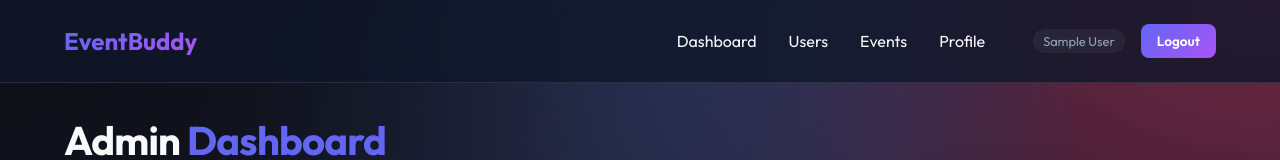
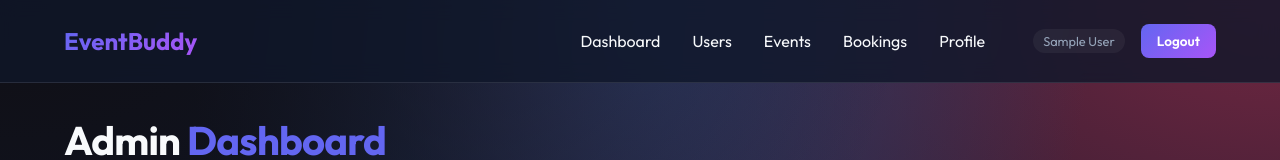
Before and after one commit to ChamikaShashipriya99/Enterprises-Event-Management-System-ITPM-Group-Project, a React (Vite) app in the folder frontend/: page /admin-dashboard in a window 1280 px wide. Shown: the top 160 px of the page. Built offline with nearby package versions, Linux system fonts and the light colour scheme; no server answers; sample sign-in values are in the browser's storage.

Commit message:
feat(booking): update Navbar with My Bookings and Check-In links

```diff
--- a/frontend/src/components/Navbar.jsx
+++ b/frontend/src/components/Navbar.jsx
@@ -49,6 +49,7 @@ const Navbar = () => {
                             <>
                                 <Link to="/student-dashboard" style={{ color: '#f8fafc', textDecoration: 'none' }}>Dashboard</Link>
                                 <Link to="/events" style={{ color: '#f8fafc', textDecoration: 'none' }}>Explore Events</Link>
+                                <Link to="/my-bookings" style={{ color: '#f8fafc', textDecoration: 'none' }}>My Bookings</Link>
                             </>
                         )}
                         {currentUser.role === 'organizer' && (
@@ -56,6 +57,7 @@ const Navbar = () => {
                                 <Link to="/organizer-dashboard" style={{ color: '#f8fafc', textDecoration: 'none' }}>Dashboard</Link>
                                 <Link to="/organizer-events" style={{ color: '#f8fafc', textDecoration: 'none' }}>My Events</Link>
                                 <Link to="/create-event" style={{ color: '#f8fafc', textDecoration: 'none' }}>Create Event</Link>
+                                <Link to="#" style={{ color: '#f8fafc', textDecoration: 'none' }}>Check-In</Link>
                             </>
                         )}
                         {currentUser.role === 'admin' && (
@@ -63,6 +65,7 @@ const Navbar = () => {
                                 <Link to="/admin-dashboard" style={{ color: '#f8fafc', textDecoration: 'none' }}>Dashboard</Link>
                                 <Link to="/admin/users" style={{ color: '#f8fafc', textDecoration: 'none' }}>Users</Link>
                                 <Link to="/admin/events" style={{ color: '#f8fafc', textDecoration: 'none' }}>Events</Link>
+                                <Link to="#" style={{ color: '#f8fafc', textDecoration: 'none' }}>Bookings</Link>
                             </>
                         )}
                         <Link to="/profile" style={{ color: '#f8fafc', textDecoration: 'none' }}>Profile</Link>
```
